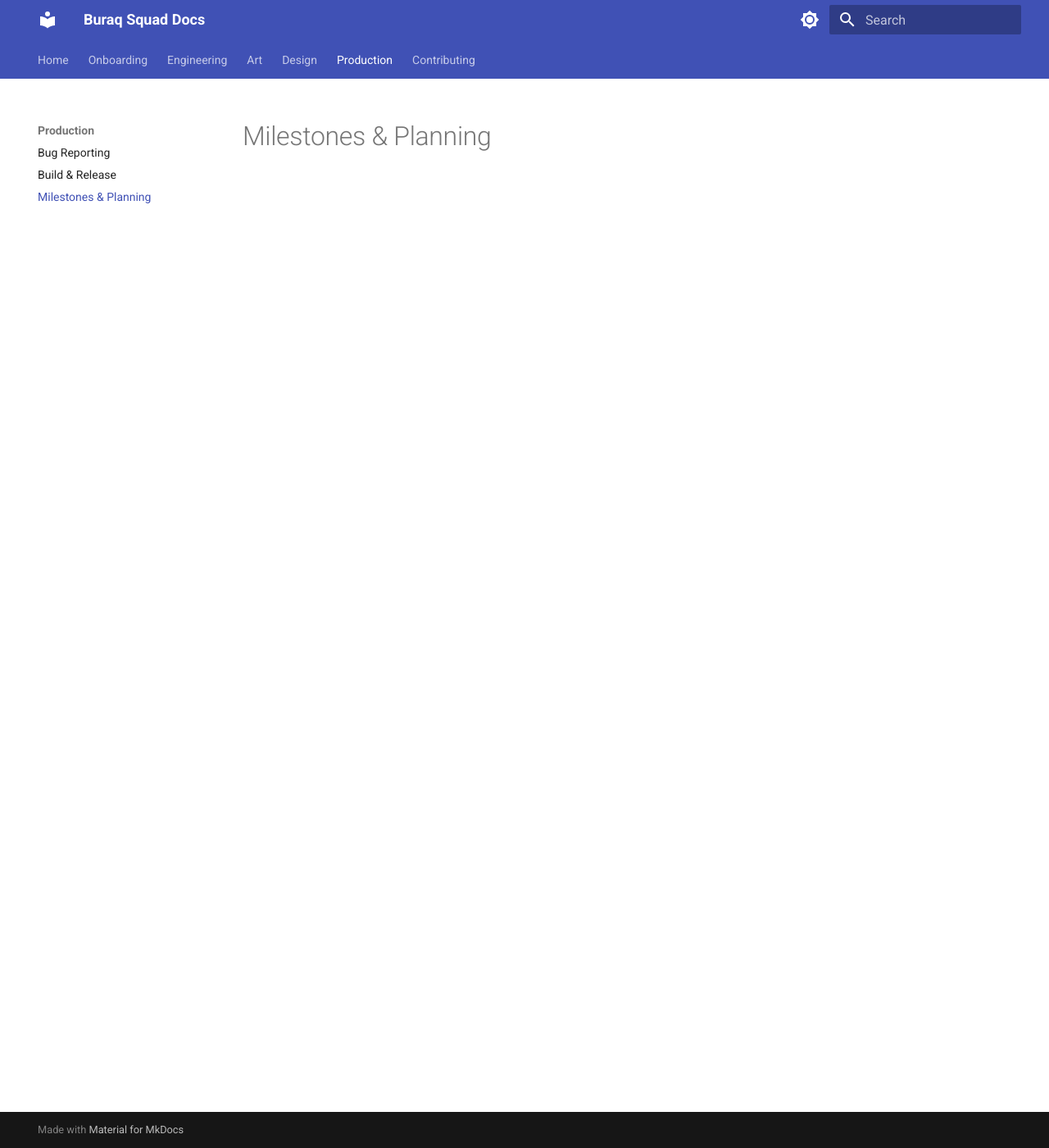
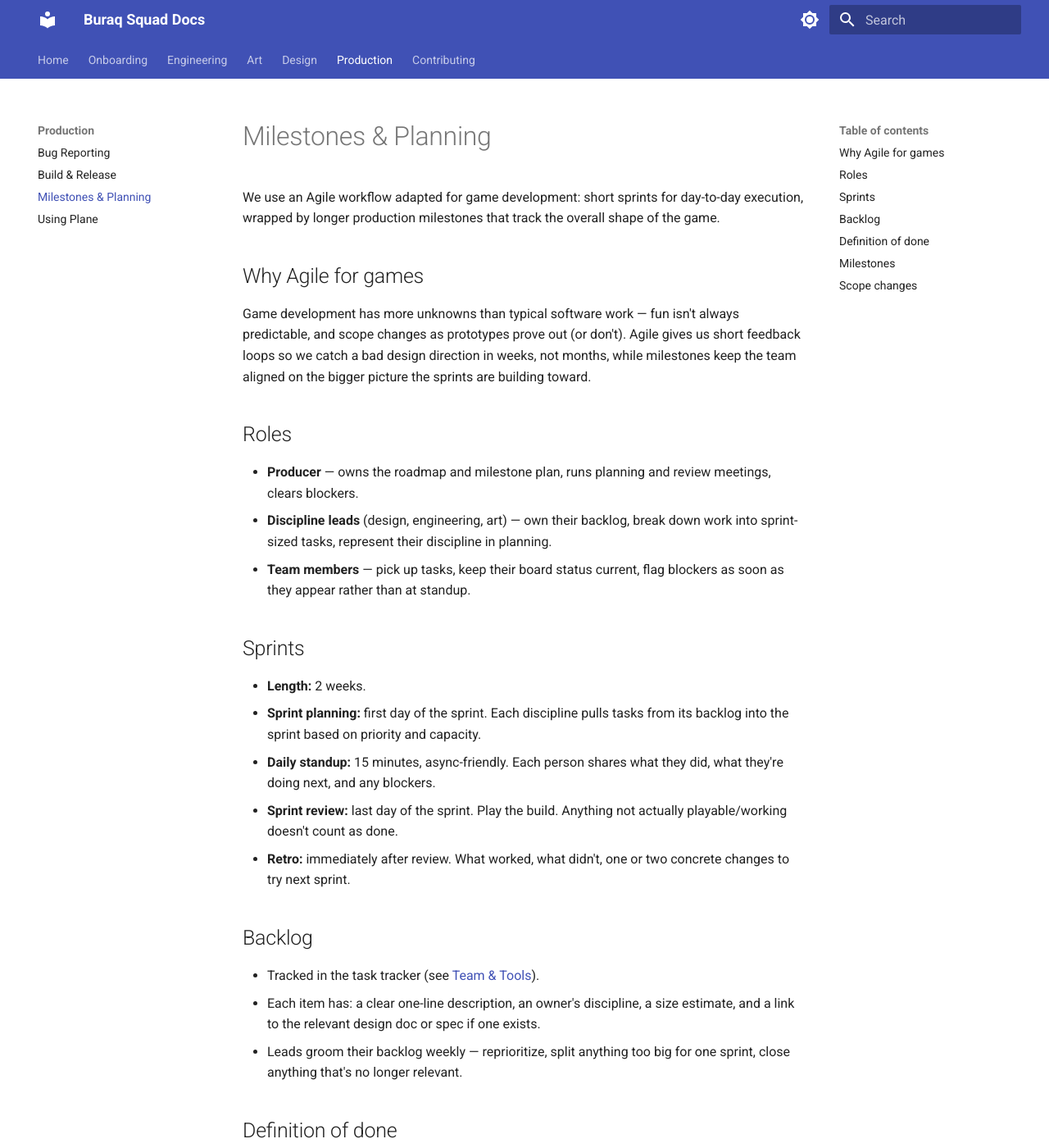
Before and after one commit to buraq-squad/docs, an MkDocs documentation site: the page built from docs/production/milestones-and-planning.md, in a window 1280 px wide and 1400 px high. Shown: the whole window at 82% size. Built offline with MkDocs 1.6.1 and Material for MkDocs 9.7.7, drawn with Linux system fonts in a browser that asks for light colours; some of the changed text lies outside the part shown.

Commit message:
Add Agile methodology doc and beginner guide for Plane (#3)
Fills in the Milestones & Planning placeholder with our sprint/milestone
process, and adds a beginner-friendly walkthrough of Plane (our new task
tracker at github.com/makeplane/plane) for teammates who haven't used a
project tracker before.

```diff
--- a/docs/production/milestones-and-planning.md
+++ b/docs/production/milestones-and-planning.md
@@ -1,3 +1,83 @@
 # Milestones & Planning
 
-<!-- TODO: How milestones are planned and tracked -->
+We use an Agile workflow adapted for game development: short sprints for
+day-to-day execution, wrapped by longer production milestones that track
+the overall shape of the game.
+
+## Why Agile for games
+
+Game development has more unknowns than typical software work — fun isn't
+always predictable, and scope changes as prototypes prove out (or don't).
+Agile gives us short feedback loops so we catch a bad design direction in
+weeks, not months, while milestones keep the team aligned on the bigger
+picture the sprints are building toward.
+
+## Roles
+
+- **Producer** — owns the roadmap and milestone plan, runs planning and
+  review meetings, clears blockers.
+- **Discipline leads** (design, engineering, art) — own their backlog,
+  break down work into sprint-sized tasks, represent their discipline in
+  planning.
+- **Team members** — pick up tasks, keep their board status current,
+  flag blockers as soon as they appear rather than at standup.
+
+## Sprints
+
+- **Length:** 2 weeks.
+- **Sprint planning:** first day of the sprint. Each discipline pulls
+  tasks from its backlog into the sprint based on priority and capacity.
+- **Daily standup:** 15 minutes, async-friendly. Each person shares what
+  they did, what they're doing next, and any blockers.
+- **Sprint review:** last day of the sprint. Play the build. Anything not
+  actually playable/working doesn't count as done.
+- **Retro:** immediately after review. What worked, what didn't, one or
+  two concrete changes to try next sprint.
+
+## Backlog
+
+- Tracked in the task tracker (see [Team & Tools](../onboarding/team-and-tools.md)).
+- Each item has: a clear one-line description, an owner's discipline, a
+  size estimate, and a link to the relevant design doc or spec if one
+  exists.
+- Leads groom their backlog weekly — reprioritize, split anything too big
+  for one sprint, close anything that's no longer relevant.
+
+## Definition of done
+
+A task is done when it's:
+
+- Implemented and merged (or placed and tested, for content tasks).
+- Playable in the current build — not just "code complete."
+- Free of known regressions in adjacent systems.
+
+Anything that doesn't meet this bar stays in progress and rolls into the
+next sprint rather than being marked done.
+
+## Milestones
+
+Sprints roll up into production milestones, which are the checkpoints we
+use to judge whether the game is on track:
+
+| Milestone      | Goal                                                              |
+| -------------- | ------------------------------------------------------------------|
+| Prototype      | Core loop is fun in isolation, on paper mechanics, no real content |
+| Vertical Slice | One full slice (art, audio, UI, gameplay) at target quality        |
+| Alpha          | Feature complete — all systems exist, content still incomplete     |
+| Beta           | Content complete — polish, balancing, and bug fixing only          |
+| Gold           | Shippable build                                                    |
+
+Each milestone has its own review: play the build against the milestone's
+goal, decide go/no-go on scope for the next phase, and adjust the roadmap
+if needed. See [Build & Release](build-and-release.md) for how milestone
+builds are cut.
+
+## Scope changes
+
+Scope creep is the biggest risk to any milestone. If new work comes up
+mid-sprint:
+
+- It goes into the backlog, not directly into the current sprint.
+- The producer and relevant lead decide whether it's urgent enough to
+  swap for something already committed — swapping in without swapping
+  something out isn't allowed.
--- a/mkdocs.yml
+++ b/mkdocs.yml
@@ -48,6 +48,7 @@ nav:
       - Bug Reporting: production/bug-reporting.md
       - Build & Release: production/build-and-release.md
       - Milestones & Planning: production/milestones-and-planning.md
+      - Using Plane: production/using-plane.md
   - Contributing:
       - How to Write Docs: contributing/how-to-write-docs.md
 
```
Also changed, not shown: docs/onboarding/team-and-tools.md (+6 -1 lines), docs/production/using-plane.md (added, +91 -0 lines).
